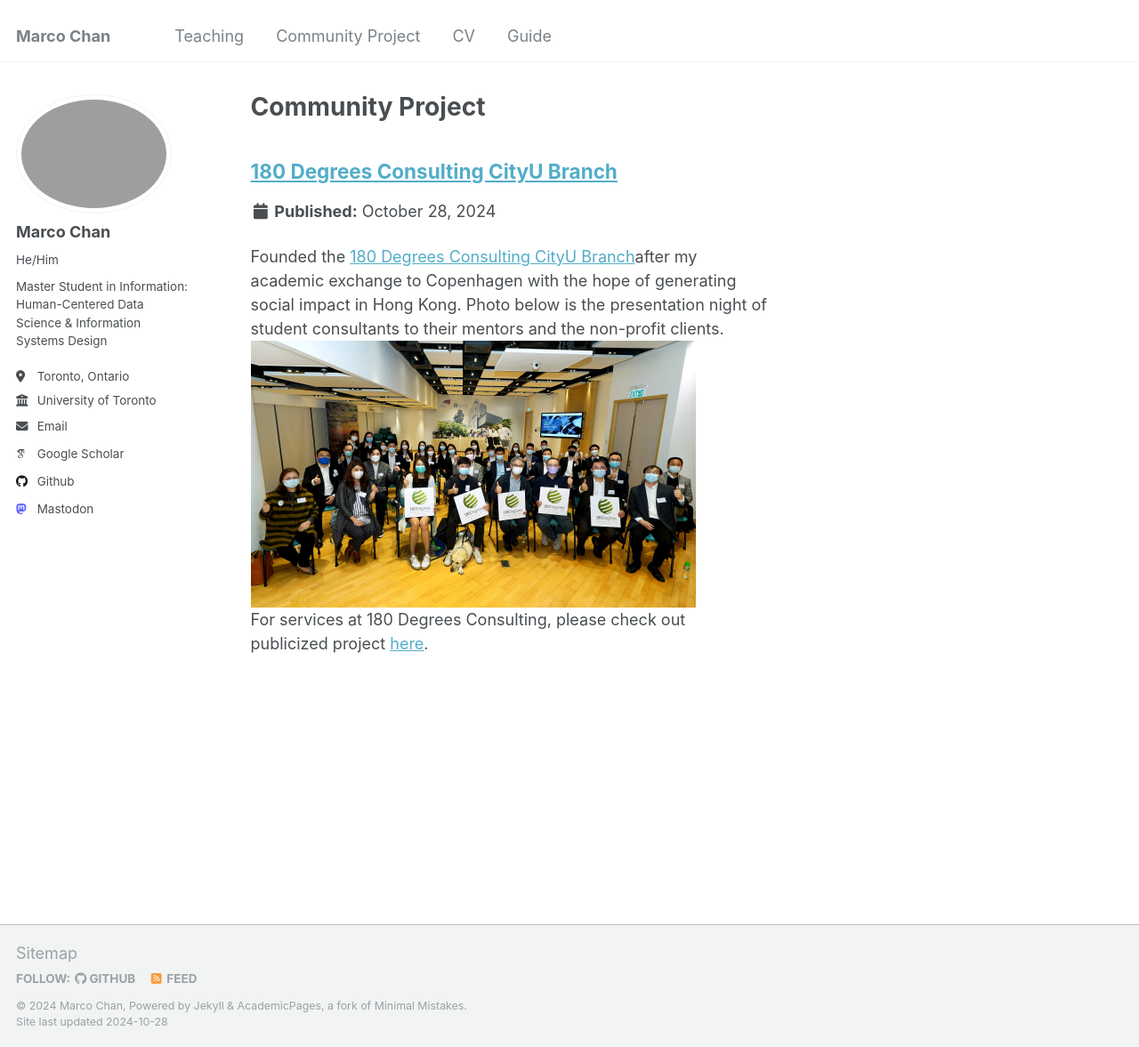
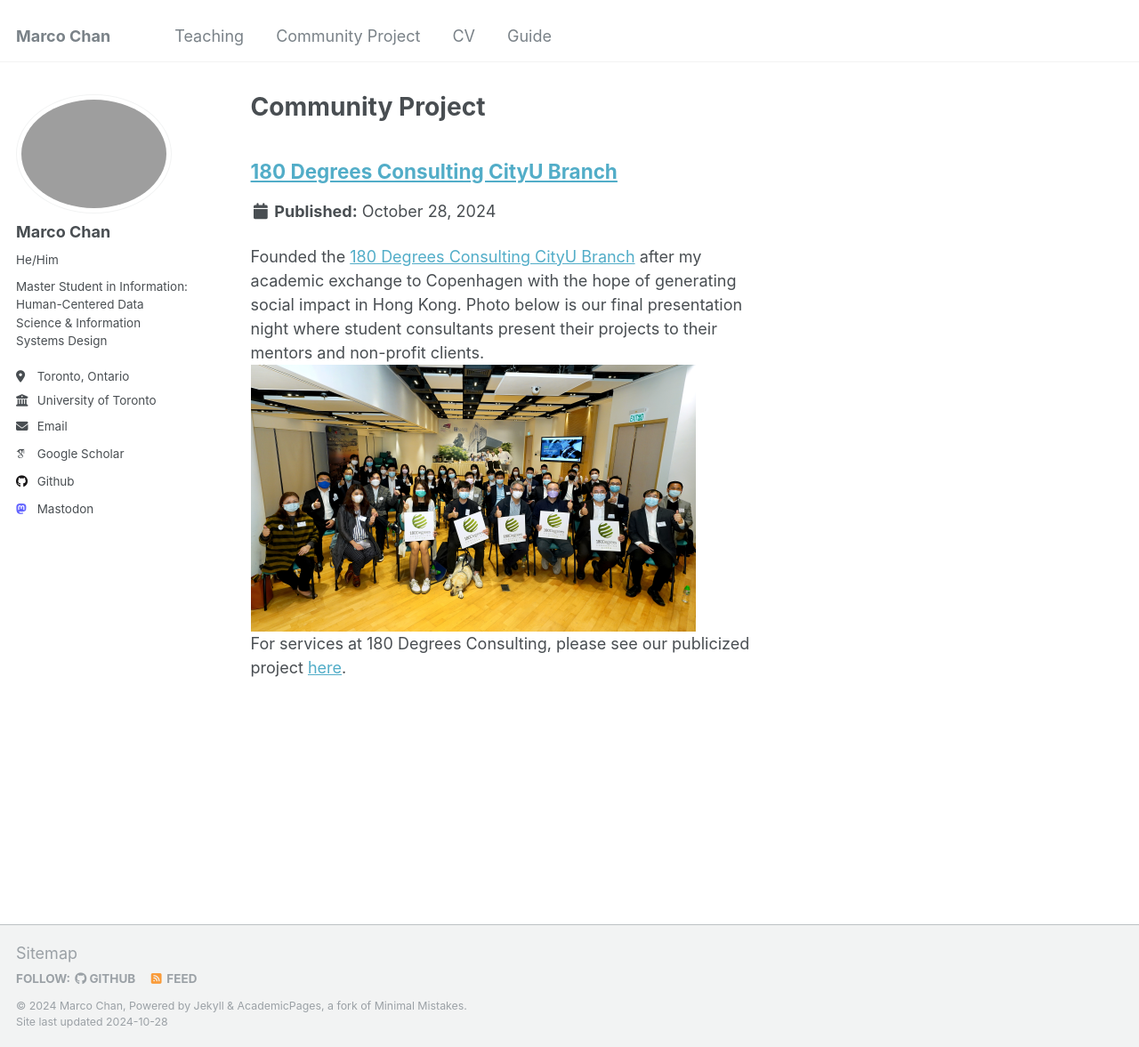
Before and after one commit to Marco-ProspectivePhD/home, a Jekyll site: the page built from _pages/portfolio.html, in a window 1280 px wide and 1177 px high. Shown: the whole window at 89% size. Built offline with Jekyll 4.4.1, drawn with Linux system fonts in a browser that asks for light colours; some web fonts are replaced.

Commit message:
Update Community Project.md

```diff
--- a/_portfolio/Community Project.md
+++ b/_portfolio/Community Project.md
@@ -1,6 +1,12 @@
 ---
 title: "180 Degrees Consulting CityU Branch"
-excerpt: "Founded the [180 Degrees Consulting CityU Branch](https://hk.linkedin.com/company/180dc-cityu)after my academic exchange to Copenhagen with the hope of generating social impact in Hong Kong. Photo below is the presentation night of student consultants to their mentors and the non-profit clients.<br/><img src='/home/images/500x300.png'><br/>
-For services at 180 Degrees Consulting, please check out publicized project [here](https://drive.google.com/file/d/1-DkGAV8TzFDyAm4MAERJs18cmmhpO1YH/view?usp=sharing)."
+excerpt: "Founded the [180 Degrees Consulting CityU Branch](https://hk.linkedin.com/company/180dc-cityu) after my academic exchange to Copenhagen with the hope of generating social impact in Hong Kong.
+
+Photo below is our final presentation night where student consultants present their projects to their mentors and non-profit clients.
+
+<br/><img src='/home/images/500x300.png'>
+
+<br/> For services at 180 Degrees Consulting, please see our publicized project [here](https://drive.google.com/file/d/1-DkGAV8TzFDyAm4MAERJs18cmmhpO1YH/view?usp=sharing)."
+
 collection: "Community Project"
 ---
```
